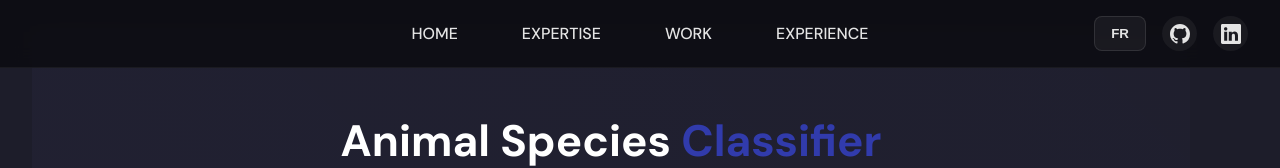
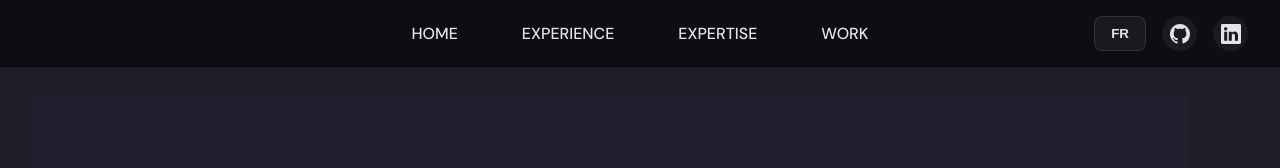
Before and after one commit to PatrickDumoulin/PortfolioDev2.0, a React (Create React App) app in the folder frontend_react/: page /asc in a window 1280 px wide. Shown: the top 168 px of the page. Built offline with nearby package versions, Linux system fonts and the light colour scheme.

Commit message:
Refine UI layout and navigation with minor text and styling adjustments

```diff
--- a/frontend_react/src/App.scss
+++ b/frontend_react/src/App.scss
@@ -41,9 +41,10 @@ body {
 
 .app__container {
   width: 100%;
-  min-height: 90vh;
+  min-height: 100vh;
   display: flex;
   flex-direction: row;
+  scroll-margin-top: 5rem;
 }
 
 .app__flex {
@@ -56,10 +57,10 @@ body {
   flex: 1;
   width: 100%;
   flex-direction: column;
-  padding: 2rem 2rem;
+  padding: 6rem 2rem 2rem;
 
   @media screen and (max-width: 450px) {
-    padding: 2rem 1rem 2rem;
+    padding: 6rem 1rem 2rem;
   }
 }
 
--- a/frontend_react/src/components/Navbar/Navbar.jsx
+++ b/frontend_react/src/components/Navbar/Navbar.jsx
@@ -13,8 +13,8 @@ const Navbar = () => {
   const { language, toggleLanguage } = useLanguage();
 
   const navItems = {
-    EN: ["Home", "Expertise", "Work", "Experience"],
-    FR: ["Accueil", "Expertise", "Projets", "Expérience"]
+    EN: ["Home", "Experience", "Expertise", "Work" ],
+    FR: ["Accueil", "Expérience", "Expertise", "Projets"]
   };
 
   const getHref = (item) => {
--- a/frontend_react/src/container/Header/Header.jsx
+++ b/frontend_react/src/container/Header/Header.jsx
@@ -29,7 +29,7 @@ const translations = {
     experience: "ANNÉES D'EXPÉRIENCE",
     role: "Expert en Intégration AI & Développeur Fullstack",
     founder: "Développeur & Fondateur de 2 SaaS en IA & Automation",
-    bio: "Avec plus de 3 ans d'expérience en développement logiciel et en intégration AI, je me spécialise dans la création de solutions automatisées intelligentes : voice bots, chatbots et automatisations AI. j'aide les entreprises à intégrer et exploiter l'AI pour optimiser leurs processus. En parallèle, je possède une solide expertise en développement fullstack .NET & React. Mon approche combine technologie et stratégie business, avec un fort focus sur la performance et l'expérience utilisateur"
+    bio: "Avec plus de 3 ans d'expérience en développement logiciel et en intégration AI, je me spécialise dans la création de solutions automatisées intelligentes : voice bots, chatbots et automatisations AI. J'aide les entreprises à intégrer et exploiter l'AI pour optimiser leurs processus. En parallèle, je possède une solide expertise en développement fullstack .NET & React. Mon approche combine technologie et stratégie business, avec un fort focus sur la performance et l'expérience utilisateur"
 
   }
 };
@@ -44,7 +44,7 @@ const Counter = ({ value, suffix, title }) => {
   useEffect(() => {
     let start = 0;
     const end = parseInt(value.toString().substring(0, 3));
-    const incrementTime = 2000 / end;
+    const incrementTime = 1000 / end;
 
     const timer = setInterval(() => {
       start += 1;
```
